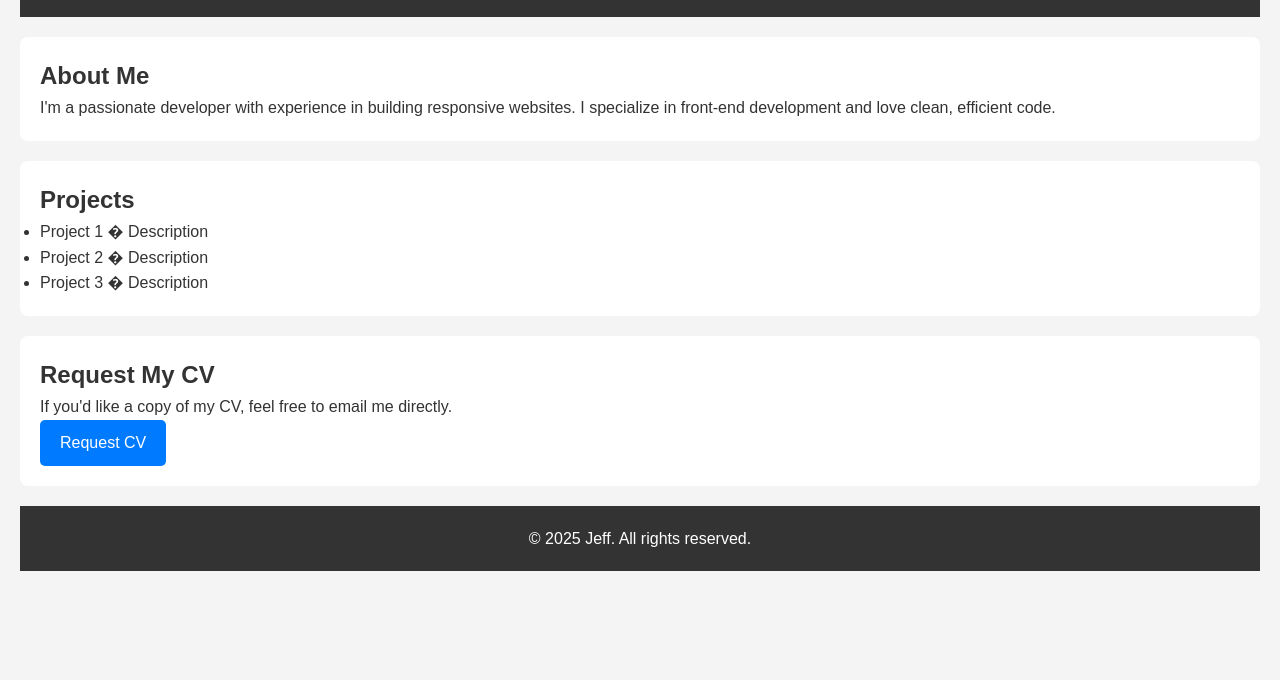
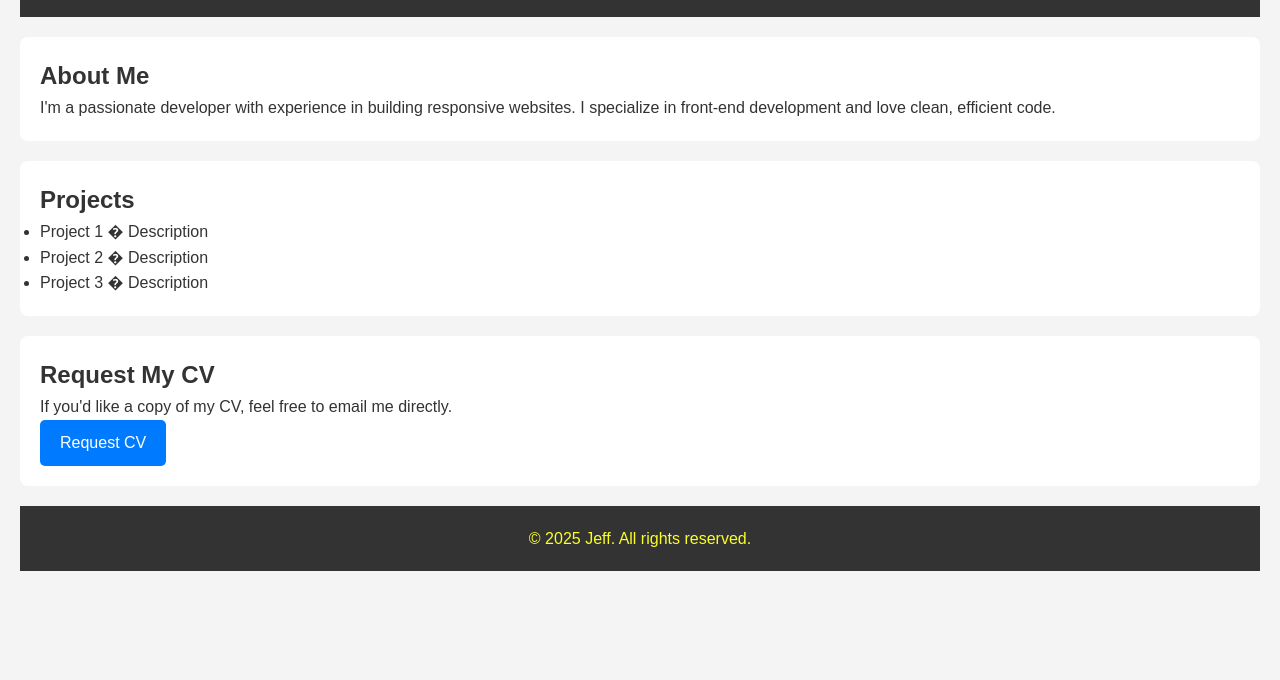
Before and after one commit to wisejkal/Portfolio, a plain HTML site: page index.html in a window 1280 px wide. Shown: the part 120-800 px from the top of the page. Drawn offline with Linux system fonts and the light colour scheme.

Commit message:
Updated portfolio content and styling

```diff
--- a/style.css
+++ b/style.css
@@ -14,7 +14,7 @@ header, footer {
   text-align: center;
   padding: 20px;
   background: #333;
-  color: #fff;
+  color: #fbff25;
 }
 section {
   margin: 20px 0;
```
